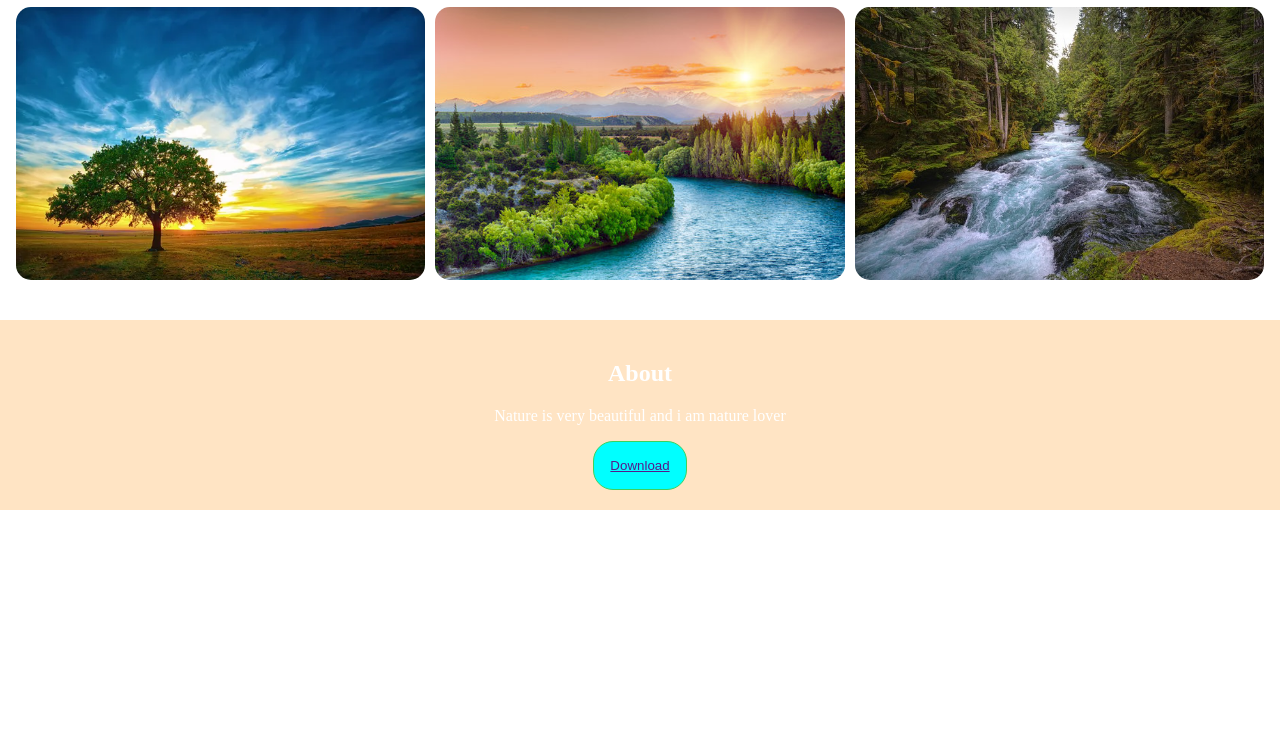
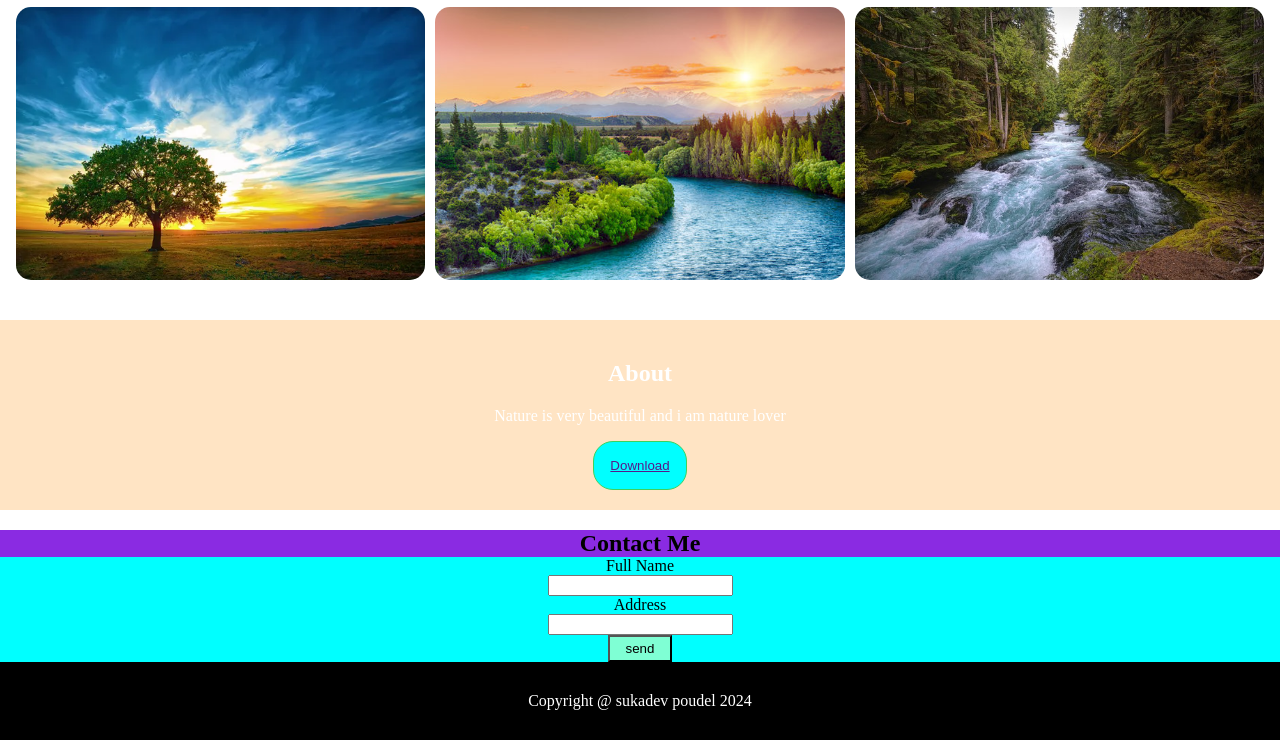
Before and after one commit to poudelsuk/portfolio, a plain HTML site: page index.html in a window 1280 px wide. Shown: the part 1267-2007 px from the top of the page. Before the commit the page ends 1777 px from the top, so only its background shows below. Drawn offline with Linux system fonts and the light colour scheme.

Commit message:
portfoilo

```diff
--- a/index.html
+++ b/index.html
@@ -44,6 +44,21 @@
             <p>Nature is very beautiful and i am nature lover</p>
             <button class="button_download"><a href="" download="port.docx" class="download-button">Download</a></button>
         </section>
+        <section class="contact-section">
+
+            <h1>Contact Me</h1>
+            <form>
+                <div class="form1">
+                <label>Full Name</label>
+                <input type="text">
+                <label>Address</label>
+                <input type="text">
+                <button class="btnsend">send</button>
+            </div>
+
+            </form>
+        </section>
+        <footer class="foo">Copyright @ sukadev poudel 2024</footer>
     </main>
 
 </body>
--- a/style.css
+++ b/style.css
@@ -100,3 +100,33 @@ body{
     color:black;
 
 }
+.form1{
+    display: flex;
+    justify-content: center;
+    flex-direction: column;
+    align-items: center;
+    background-color: aqua;
+}
+.contact-section h1{
+    text-align: center;
+    background-color:blueviolet;
+    margin-bottom: 0%;
+
+
+}
+.btnsend{
+    display:block;
+    padding: 16px;
+    padding-top: 4px;
+    padding-bottom: 4px;
+    background-color: aquamarine;
+}
+.foo{
+    margin-top: 16px;
+    background-color: black;
+    text-align: center;
+    color: white;
+    padding: 30px;
+    margin-top: 0%;
+
+}
```
